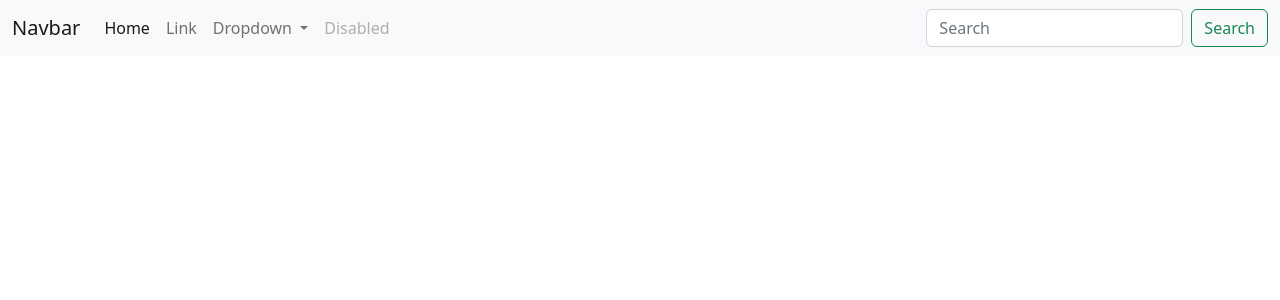
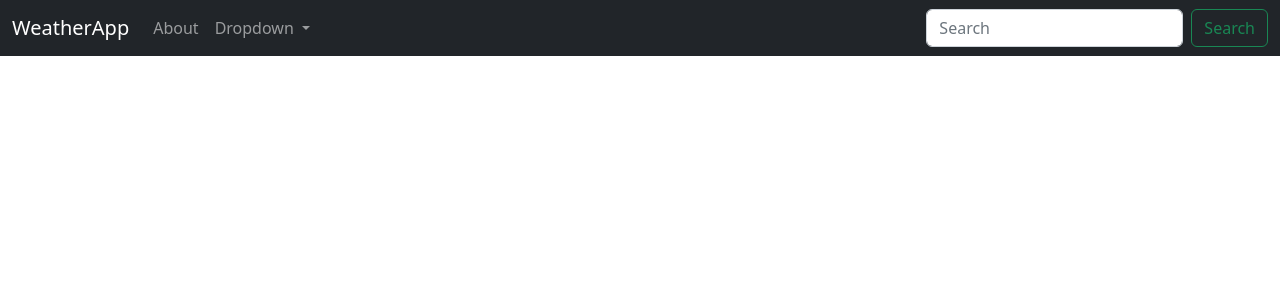
Before and after one commit to austinholmes33/weather-app, a Django app: page / in a window 1280 px wide. Shown: the top 300 px of the page. Run offline with Django 4.2, Linux system fonts and the light colour scheme.

Commit message:
minor changes made to the navbar, django links customized

```diff
--- a/lookup/templates/base.html
+++ b/lookup/templates/base.html
@@ -9,19 +9,16 @@
 
 </head>
 <body>
-    <nav class="navbar navbar-expand-lg bg-light">
+    <nav class="navbar navbar-expand-lg navbar-dark bg-dark">
         <div class="container-fluid">
-          <a class="navbar-brand" href="#">Navbar</a>
+          <a class="navbar-brand" href="{% url 'home' %}">WeatherApp</a>
           <button class="navbar-toggler" type="button" data-bs-toggle="collapse" data-bs-target="#navbarSupportedContent" aria-controls="navbarSupportedContent" aria-expanded="false" aria-label="Toggle navigation">
             <span class="navbar-toggler-icon"></span>
           </button>
           <div class="collapse navbar-collapse" id="navbarSupportedContent">
             <ul class="navbar-nav me-auto mb-2 mb-lg-0">
               <li class="nav-item">
-                <a class="nav-link active" aria-current="page" href="#">Home</a>
-              </li>
-              <li class="nav-item">
-                <a class="nav-link" href="#">Link</a>
+                <a class="nav-link" href="{% url 'about' %}">About</a>
               </li>
               <li class="nav-item dropdown">
                 <a class="nav-link dropdown-toggle" href="#" role="button" data-bs-toggle="dropdown" aria-expanded="false">
@@ -33,9 +30,6 @@
                   <li><hr class="dropdown-divider"></li>
                   <li><a class="dropdown-item" href="#">Something else here</a></li>
                 </ul>
-              </li>
-              <li class="nav-item">
-                <a class="nav-link disabled">Disabled</a>
               </li>
             </ul>
             <form class="d-flex" role="search">
--- a/lookup/urls.py
+++ b/lookup/urls.py
@@ -4,6 +4,6 @@ from lookup import views
 
 urlpatterns = [
     path('', views.home, name="home"),
-    path('about.html', views.about, name="about"),
+    path('about', views.about, name="about"),
 
 ]
```
